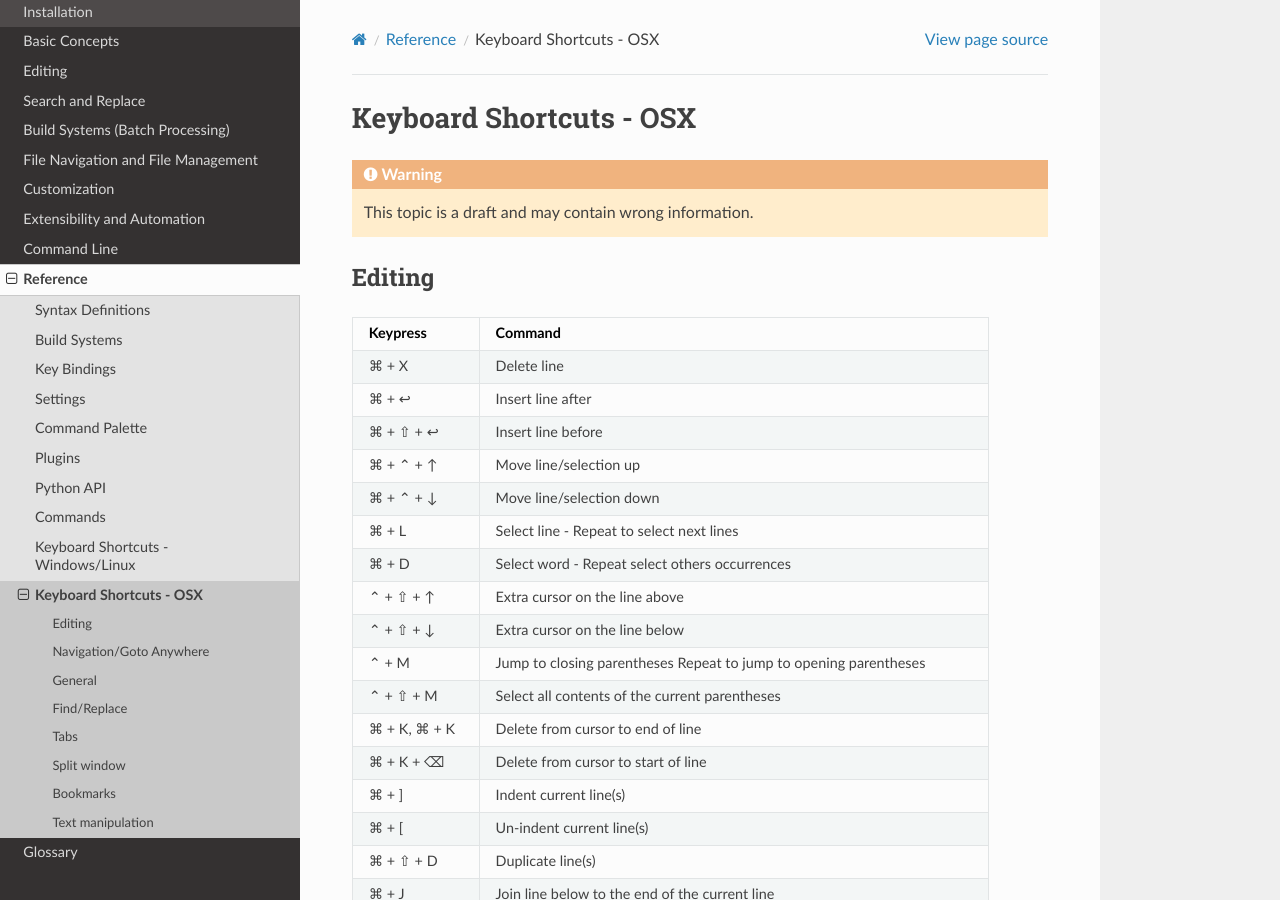
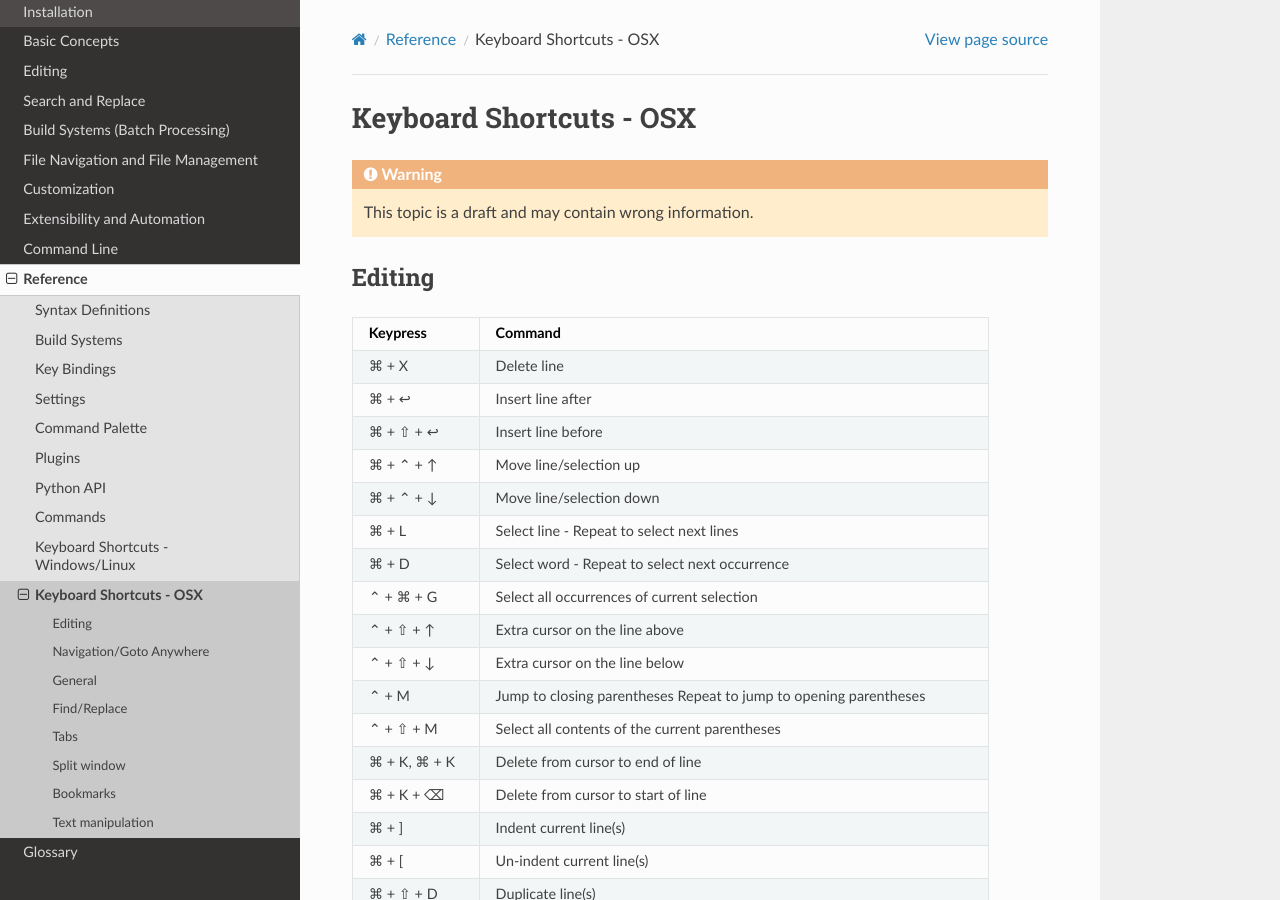
Before and after one commit to guillermooo/sublime-undocs, a Sphinx documentation site: the page built from source/reference/keyboard_shortcuts_osx.rst, in a window 1280 px wide and 900 px high. Built offline with Sphinx 7.4.7 and the Read the Docs theme 2.0.0, drawn with Linux system fonts in a browser that asks for light colours.

Commit message:
Update OS X word selection shortcuts
Clarified Command + D; Added Ctrl + Command + G

```diff
--- a/source/reference/keyboard_shortcuts_osx.rst
+++ b/source/reference/keyboard_shortcuts_osx.rst
@@ -24,7 +24,9 @@ Editing
 +-----------------+-----------------------------------------------------------+
 | ⌘ + L           | Select line - Repeat to select next lines                 |
 +-----------------+-----------------------------------------------------------+
-| ⌘ + D           | Select word - Repeat select others occurrences            |
+| ⌘ + D           | Select word - Repeat to select next occurrence            |
++-----------------+-----------------------------------------------------------+
+| ⌃ + ⌘ + G       | Select all occurrences of current selection               |
 +-----------------+-----------------------------------------------------------+
 | ⌃ + ⇧ + ↑       | Extra cursor on the line above                            |
 +-----------------+-----------------------------------------------------------+
```
